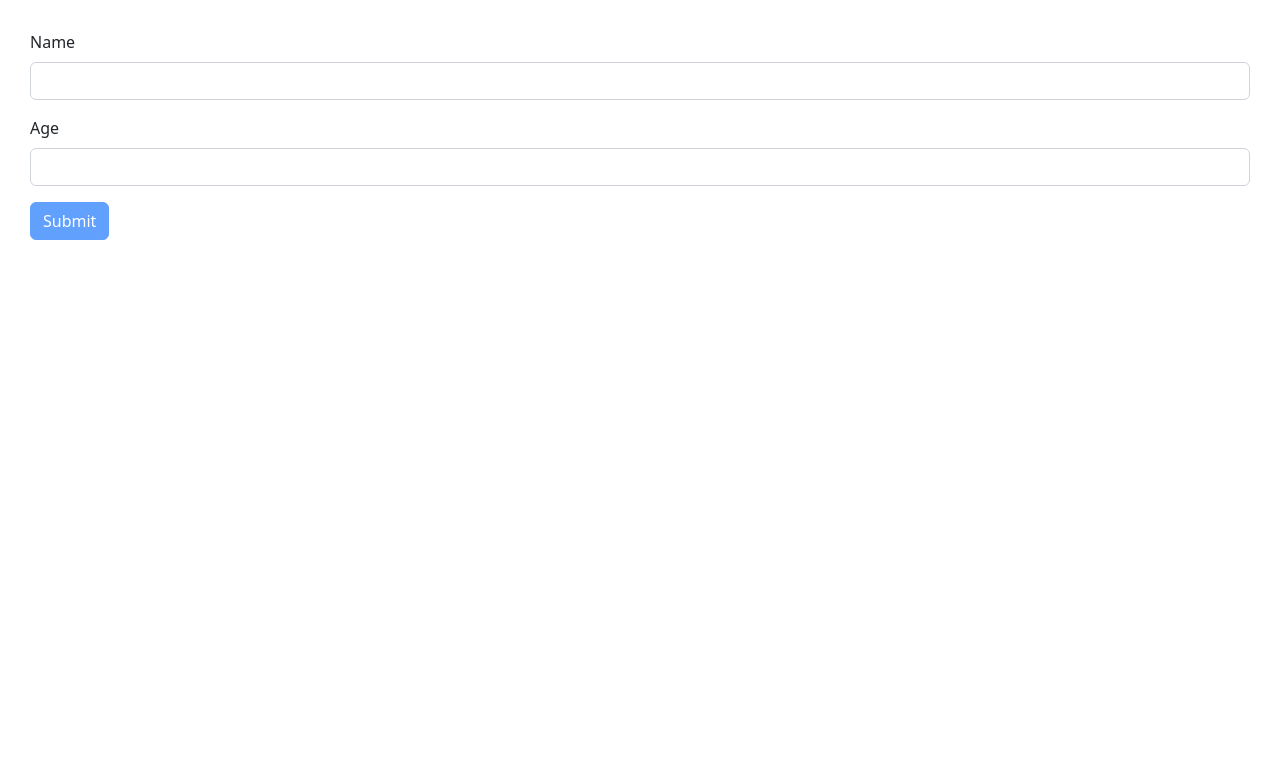
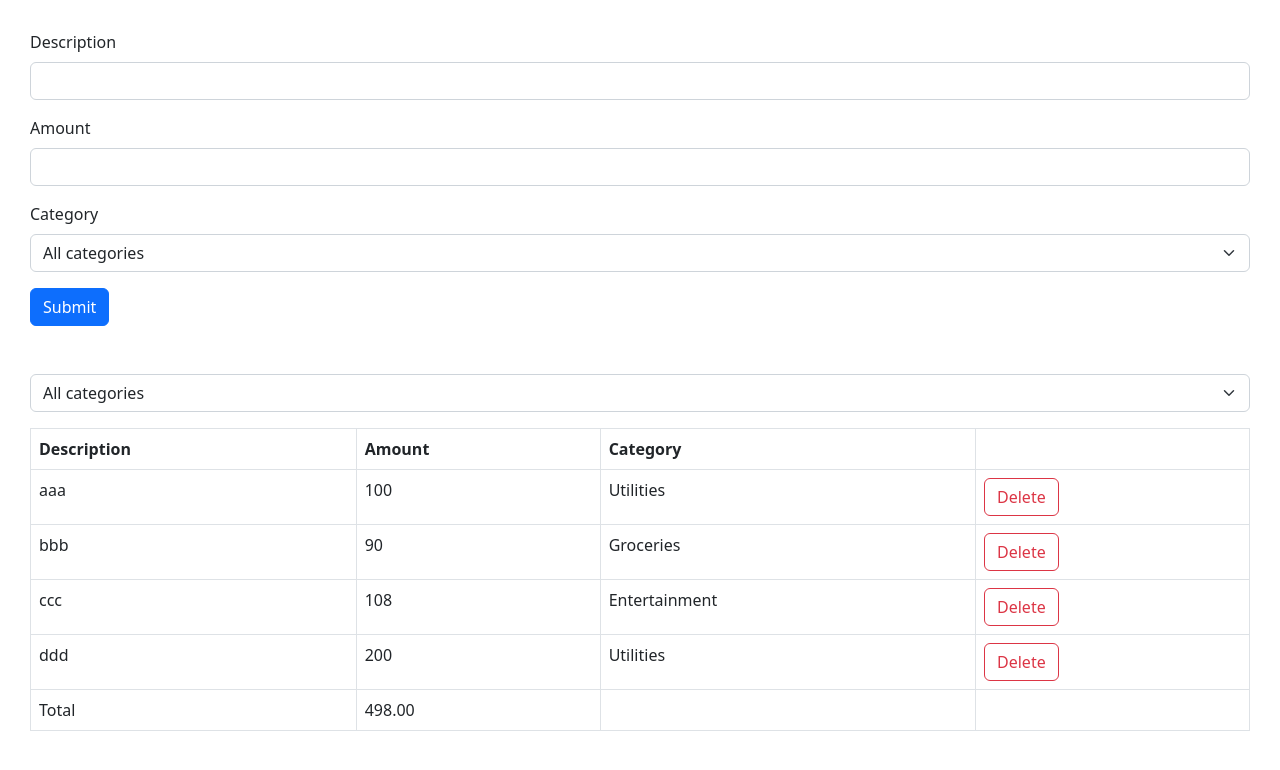
Before and after one commit to raksha-bv/learning-react, a React (Vite) app in the folder react-basics/: page / in a window 1280 px wide. Shown: the top 770 px of the page. Built offline with nearby package versions, Linux system fonts and the light colour scheme.

Commit message:
added expense tracker

```diff
--- a/react-basics/src/App.tsx
+++ b/react-basics/src/App.tsx
@@ -1,14 +1,40 @@
 import { useState } from "react";
-import NavBar from "./components/NavBar";
-import ShoppingCart from "./components/ShoppingCart";
-import Button from "./components/Button";
-import Paragraph from "./components/Paragraph";
-import Form from "./components/Form";
+import ExpenseList from "./expense-tracker/components/ExpenseList";
+import ExpenseFilter from "./expense-tracker/components/ExpenseFilter";
+import ExpenseForm from "./expense-tracker/components/ExpenseForm";
+import categories from "./expense-tracker/categories";
 
 function App() {
+  const [selected, setSelected] = useState("");
+
+  const [expenses, setExpense] = useState([
+    { id: 1, description: "aaa", amount: 100, category: "Utilities" },
+    { id: 2, description: "bbb", amount: 90, category: "Groceries" },
+    { id: 3, description: "ccc", amount: 108, category: "Entertainment" },
+    { id: 4, description: "ddd", amount: 200, category: "Utilities" },
+  ]);
+
+  const visibleExpenses = selected
+    ? expenses.filter((e) => e.category === selected)
+    : expenses;
+
   return (
     <div>
-      <Form />
+      <div className="mb-5">
+        <ExpenseForm
+          onSubmit={(expense) =>
+            setExpense([...expenses, { ...expense, id: expenses.length + 1 }])
+          }
+        />
+      </div>
+      <div className="mb-3">
+        <ExpenseFilter onSelectCategory={(category) => setSelected(category)} />
+      </div>
+
+      <ExpenseList
+        expenses={visibleExpenses}
+        onDelete={(id) => setExpense(expenses.filter((e) => e.id !== id))}
+      />
     </div>
   );
 }
--- /dev/null
+++ b/react-basics/src/expense-tracker/categories.ts
@@ -0,0 +1,2 @@
+const categories = ["Groceries", "Utilities", "Entertainment"] as const;
+export default categories
--- /dev/null
+++ b/react-basics/src/expense-tracker/components/ExpenseFilter.tsx
@@ -0,0 +1,23 @@
+import React from "react";
+import categories from "../categories";
+interface Props {
+  onSelectCategory: (category: string) => void;
+}
+
+const ExpenseFilter = ({ onSelectCategory }: Props) => {
+  return (
+    <select
+      className="form-select"
+      onChange={(event) => onSelectCategory(event.target.value)}
+    >
+      <option value="">All categories</option>
+      {categories.map((category) => (
+        <option key={category} value={category}>
+          {category}
+        </option>
+      ))}
+    </select>
+  );
+};
+
+export default ExpenseFilter;
--- /dev/null
+++ b/react-basics/src/expense-tracker/components/ExpenseForm.tsx
@@ -0,0 +1,88 @@
+import React from "react";
+import { date, z } from "zod";
+import { useForm } from "react-hook-form";
+import { zodResolver } from "@hookform/resolvers/zod";
+import categories from "../categories";
+
+const schema = z.object({
+  description: z
+    .string()
+    .min(3, { message: "Must be atleast 3 characters" })
+    .max(100, { message: "Must be atmost 100 characters" }),
+  amount: z
+    .number({ invalid_type_error: "Amount is required" })
+    .min(1, { message: "Must be more than 1 Rupee" })
+    .max(1000000, { message: "Must be less than 1000000 Rupees" }),
+  category: z.enum(categories, {
+    errorMap: () => ({ message: "Category is required" }),
+  }),
+});
+
+type ExpenseFormData = z.infer<typeof schema>;
+
+interface Props {
+  onSubmit: (data: ExpenseFormData) => void;
+}
+
+const ExpenseForm = ({ onSubmit }: Props) => {
+  const {
+    formState: { errors },
+    register,
+    reset,
+    handleSubmit,
+  } = useForm<ExpenseFormData>({ resolver: zodResolver(schema) });
+  return (
+    <form
+      onSubmit={handleSubmit((data) => {
+        onSubmit(data);
+        reset();
+      })}
+    >
+      <div className="mb-3">
+        <label htmlFor="description" className="form-label">
+          Description
+        </label>
+        <input
+          {...register("description")}
+          id="description"
+          type="text"
+          className="form-control"
+        />
+      </div>
+      {errors.description && (
+        <p className="text-danger">{errors.description.message}</p>
+      )}
+      <div className="mb-3">
+        <label htmlFor="amount" className="form-label">
+          Amount
+        </label>
+        <input
+          {...register("amount", { valueAsNumber: true })}
+          id="amount"
+          type="number"
+          className="form-control"
+        />
+      </div>
+      {errors.amount && <p className="text-danger">{errors.amount.message}</p>}
+      <div className="mb-3">
+        <label htmlFor="category" className="form-label">
+          Category
+        </label>
+        <select {...register("category")} className="form-select" id="category">
+          <option value="">All categories</option>
+          {categories.map((category) => (
+            <option key={category} value={category}>
+              {category}
+            </option>
+          ))}
+        </select>
+      </div>
+      {errors.category && (
+        <p className="text-danger">{errors.category.message}</p>
+      )}
+      <button className="btn btn-primary">Submit</button>
+    </form>
+  );
+};
+
+export default ExpenseForm;
--- /dev/null
+++ b/react-basics/src/expense-tracker/components/ExpenseList.tsx
@@ -0,0 +1,60 @@
+import React from "react";
+
+interface Expense {
+  id: number;
+  description: string;
+  amount: number;
+  category: string;
+}
+
+interface Props {
+  expenses: Expense[];
+  onDelete: (id: number) => void;
+}
+
+const ExpenseList = ({ expenses, onDelete }: Props) => {
+  if (expenses.length === 0) return null;
+  return (
+    <table className="table table-bordered">
+      <thead>
+        <tr>
+          <th>Description</th>
+          <th>Amount</th>
+          <th>Category</th>
+          <th></th>
+        </tr>
+      </thead>
+      <tbody>
+        {expenses.map((expense) => (
+          <tr key={expense.id}>
+            <td>{expense.description}</td>
+            <td>{expense.amount}</td>
+            <td>{expense.category}</td>
+            <td>
+              <button
+                className="btn btn-outline-danger"
+                onClick={() => onDelete(expense.id)}
+              >
+                Delete
+              </button>
+            </td>
+          </tr>
+        ))}
+      </tbody>
+      <tfoot>
+        <tr>
+          <td>Total</td>
+          <td>
+            {expenses
+              .reduce((acc, expense) => expense.amount + acc, 0)
+              .toFixed(2)}
+          </td>
+          <td></td>
+          <td></td>
+        </tr>
+      </tfoot>
+    </table>
+  );
+};
+
+export default ExpenseList;
```
